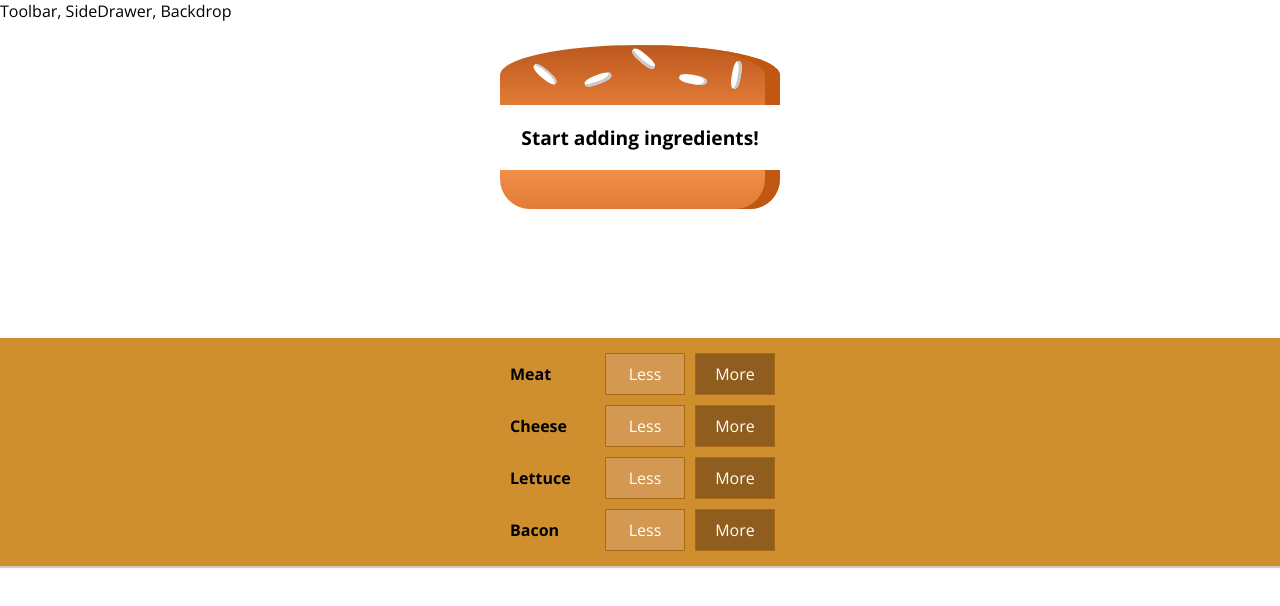
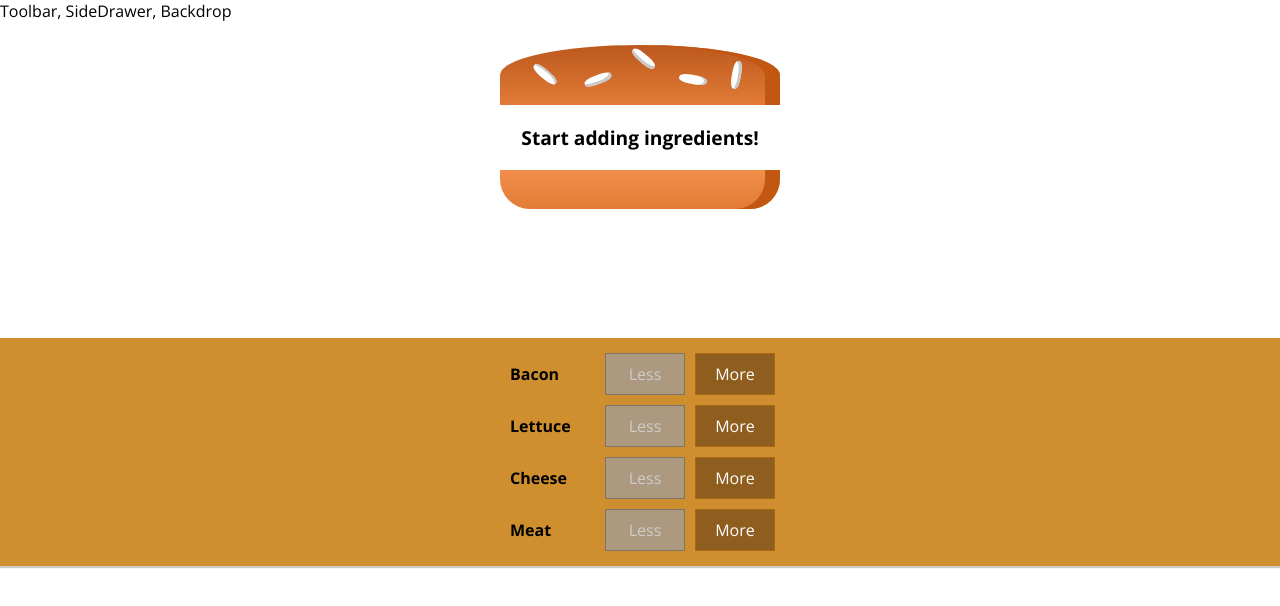
Before and after one commit to rdebeer1/burger-builder, a React app: page / in a window 1280 px wide. Shown: the top 606 px of the page. Built offline with nearby package versions, Linux system fonts and the light colour scheme.

Commit message:
connects state to build controls(remove) & add disabled button func

```diff
--- a/src/components/Burger/BuildControls/BuildControl/BuildControl.js
+++ b/src/components/Burger/BuildControls/BuildControl/BuildControl.js
@@ -5,8 +5,13 @@
 const buildControl = (props) => (
   <div className={classes.BuildControl}>
     <div className={classes.Label}>{props.label}</div>
-    <button className={classes.Less}>Less</button>
-    <button className={classes.More} onClick={props.added}>More</button>
+    <button
+      className={classes.Less}
+      onClick={props.removed}
+      disabled={props.disabled}>Less</button>
+    <button
+      className={classes.More}
+      onClick={props.added}>More</button>
   </div>
 )
 
--- a/src/components/Burger/BuildControls/BuildControls.js
+++ b/src/components/Burger/BuildControls/BuildControls.js
@@ -4,10 +4,10 @@
 import classes from './BuildControls.css'
 
 const controls = [
-  {label: 'Meat', type: 'meat'},
+  {label: 'Bacon', type: 'bacon'},
+  {label: 'Lettuce', type: 'lettuce'},
   {label: 'Cheese', type: 'cheese'},
-  {label: 'Lettuce', type: 'lettuce'},
-  {label: 'Bacon', type: 'bacon'}
+  {label: 'Meat', type: 'meat'}
 ]
 
 const buildControls = (props) => (
@@ -16,7 +16,9 @@
       <BuildControl
         key={ctrl.label}
         label={ctrl.label}
-        added={() => props.ingredientAdded(ctrl.type)}/>
+        added={() => props.ingredientAdded(ctrl.type)}
+        removed={() => props.ingredientRemoved(ctrl.type)}
+        disabled={props.disabled[ctrl.type]} />
     ))}
   </div>
 )
--- a/src/components/Burger/BurgerIngrendient/BurgerIngredient.js
+++ b/src/components/Burger/BurgerIngrendient/BurgerIngredient.js
@@ -18,17 +18,17 @@
         </div>
       );
       break;
-    case('meat'):
-      ingredient = <div className={classes.Meat}></div>;
+    case('bacon'):
+      ingredient = <div className={classes.Bacon}></div>
+      break;
+    case('lettuce'):
+      ingredient = <div className={classes.Lettuce}></div>
       break;
     case('cheese'):
       ingredient = <div className={classes.Cheese}></div>
       break;
-    case('lettuce'):
-      ingredient = <div className={classes.Lettuce}></div>
-      break;
-    case('bacon'):
-      ingredient = <div className={classes.Bacon}></div>
+    case('meat'):
+      ingredient = <div className={classes.Meat}></div>;
       break;
     default:
       ingredient = null;
--- a/src/containers/BurgerBuilder/BurgerBuilder.js
+++ b/src/containers/BurgerBuilder/BurgerBuilder.js
@@ -4,19 +4,19 @@
 import BuildControls from '../../components/Burger/BuildControls/BuildControls';
 
 const INGREDIENT_PRICES = {
+  bacon: 0.85,
+  lettuce: 0.00,
+  cheese: 0.25,
   meat: 1.10,
-  cheese: 0.25,
-  lettuce: 0.00,
-  bacon: 0.85
 }
 
 class BurgerBuilder extends Component {
   state = {
     ingredients: {
-      meat: 0,
+      bacon: 0,
+      lettuce: 0,
       cheese: 0,
-      lettuce: 0,
-      bacon: 0
+      meat: 0
     },
     totalPrice: 1.25
   }
@@ -38,15 +38,38 @@
   }
 
   removeIngredientHandler = (type) => {
-
+    const oldCount = this.state.ingredients[type];
+    if (oldCount <= 0) {
+      return;
+    }
+    const updatedCount = oldCount - 1;
+    const updatedIngredients = {
+      ...this.state.ingredients
+    };
+    updatedIngredients[type] = updatedCount;
+    const priceDeduction = INGREDIENT_PRICES[type];
+    const oldPrice = this.state.totalPrice;
+    const newPrice = oldPrice - priceDeduction;
+    this.setState({
+      totalPrice: newPrice,
+      ingredients: updatedIngredients
+    });
   }
 
   render () {
+    const disabledInfo = {
+      ...this.state.ingredients
+    };
+    for (let key in disabledInfo) {
+      disabledInfo[key] = disabledInfo[key] <= 0
+    }
     return (
       <Fragment>
         <Burger ingredients={this.state.ingredients}/>
         <BuildControls
-          ingredientAdded={this.addIngredientHandler} />
+          ingredientAdded={this.addIngredientHandler}
+          ingredientRemoved={this.removeIngredientHandler}
+          disabled={disabledInfo} />
       </Fragment>
     );
   }
```
